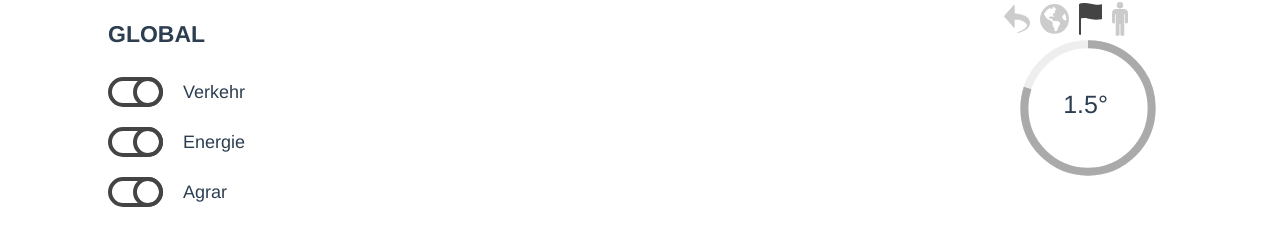
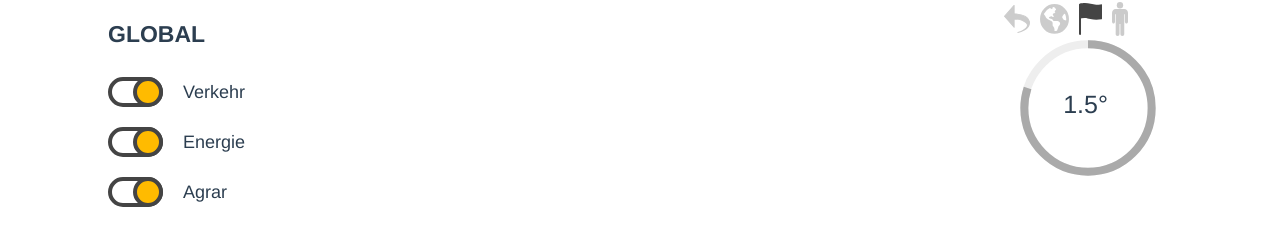
Before and after one commit to flogesell/shutdown, a Vue app in the folder frontend/: page / in a window 1280 px wide. Shown: the part 184-430 px from the top of the page. Built offline with nearby package versions, Linux system fonts and the light colour scheme.

Commit message:
added background color

```diff
--- a/frontend/src/components/buttons/checkbox.vue
+++ b/frontend/src/components/buttons/checkbox.vue
@@ -57,6 +57,7 @@ export default {
     input:checked + .slider{
       border-color: #444444;
       &:before {
+        background: #ffbb00;
         left: 0px;
         border: 4px solid #444444;
       }
```
